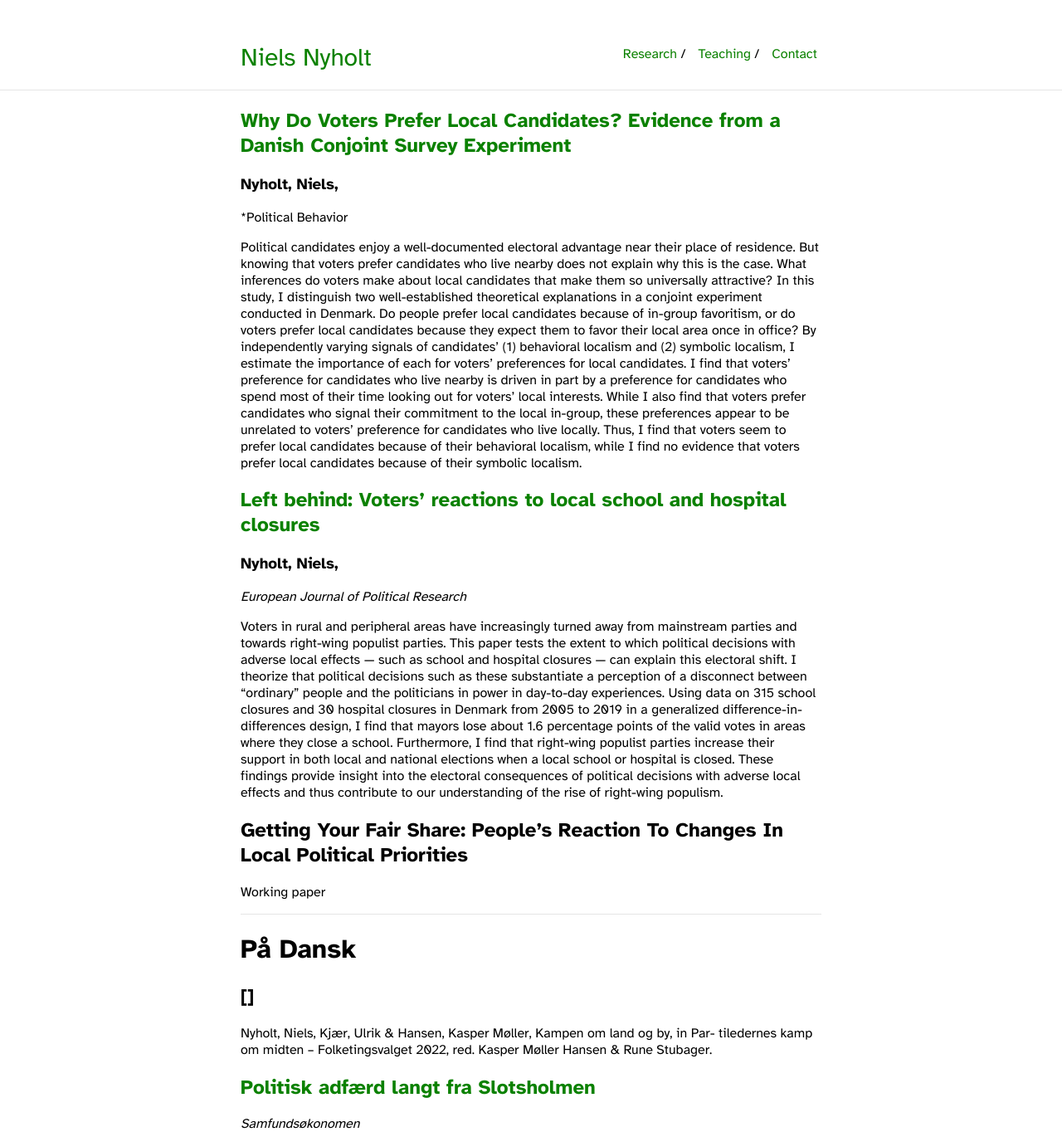
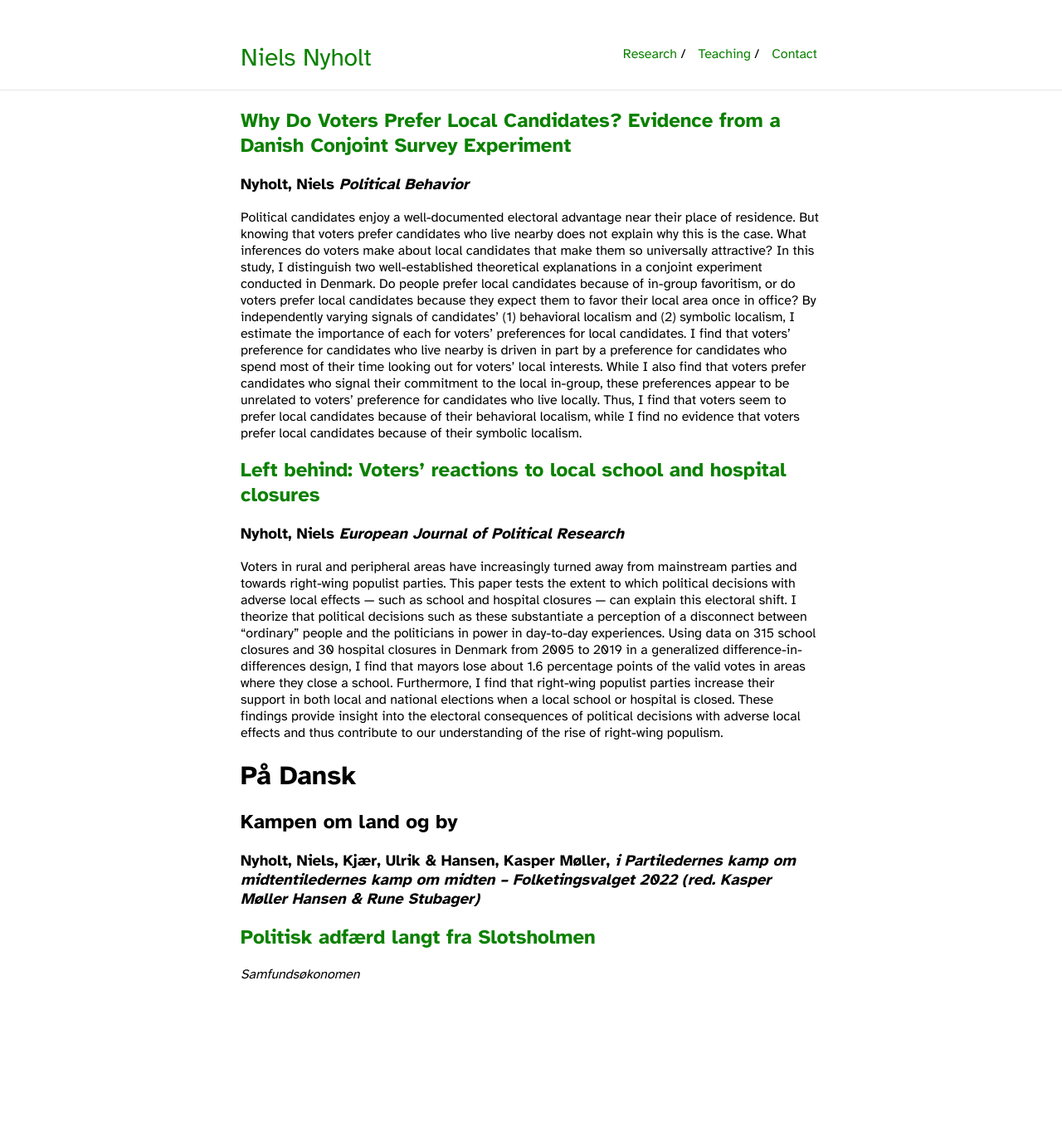
Before and after one commit to nnyholt/nnyholt.github.io, a Jekyll site: the page built from research.md, in a window 1280 px wide. Shown: the whole page at 83% size. Built offline with Jekyll 4.4.1, drawn with Linux system fonts in a browser that asks for light colours; our own code applies the rules of GitHub Pages for plain Markdown files; after the commit the page ends 1184 px from its top, so only the background shows below that.

Commit message:
Yes please

```diff
--- a/research.md
+++ b/research.md
@@ -3,30 +3,20 @@ layout: default
 is_research: true
 ---
 ## [Why Do Voters Prefer Local Candidates? Evidence from a Danish Conjoint Survey Experiment](https://doi.org/10.1007/s11109-024-09919-9)
-### Nyholt, Niels,
-*Political Behavior
+### Nyholt, Niels *Political Behavior*
 
 Political candidates enjoy a well-documented electoral advantage near their place of residence. But knowing that voters prefer candidates who live nearby does not explain why this is the case. What inferences do voters make about local candidates that make them so universally attractive? In this study, I distinguish two well-established theoretical explanations in a conjoint experiment conducted in Denmark. Do people prefer local candidates because of in-group favoritism, or do voters prefer local candidates because they expect them to favor their local area once in office? By independently varying signals of candidates’ (1) behavioral localism and (2) symbolic localism, I estimate the importance of each for voters’ preferences for local candidates. I find that voters’ preference for candidates who live nearby is driven in part by a preference for candidates who spend most of their time looking out for voters’ local interests. While I also find that voters prefer candidates who signal their commitment to the local in-group, these preferences appear to be unrelated to voters’ preference for candidates who live locally. Thus, I find that voters seem to prefer local candidates because of their behavioral localism, while I find no evidence that voters prefer local candidates because of their symbolic localism.
 
 
 
 ## [Left behind: Voters’ reactions to local school and hospital closures](https://doi.org/10.1111/1475-6765.12622)
-### Nyholt, Niels,
-*European Journal of Political Research*
+### Nyholt, Niels *European Journal of Political Research*
 
 Voters in rural and peripheral areas have increasingly turned away from mainstream parties and towards right-wing populist parties. This paper tests the extent to which political decisions with adverse local effects — such as school and hospital closures — can explain this electoral shift. I theorize that political decisions such as these substantiate a perception of a disconnect between “ordinary” people and the politicians in power in day-to-day experiences. Using data on 315 school closures and 30 hospital closures in Denmark from 2005 to 2019 in a generalized difference-in-differences design, I find that mayors lose about 1.6 percentage points of the valid votes in areas where they close a school. Furthermore, I find that right-wing populist parties increase their support in both local and national elections when a local school or hospital is closed. These findings provide insight into the electoral consequences of political decisions with adverse local effects and thus contribute to our understanding of the rise of right-wing populism.
 
+# På Dansk
+## Kampen om land og by
+### Nyholt, Niels, Kjær, Ulrik & Hansen, Kasper Møller, *i Partiledernes kamp om midtentiledernes kamp om midten – Folketingsvalget 2022 (red. Kasper Møller Hansen & Rune Stubager)*
 
-## Getting Your Fair Share: People’s Reaction To Changes In Local Political Priorities
-Working paper
-
----
-
-
-# På Dansk
-## []
-Nyholt, Niels, Kjær, Ulrik & Hansen, Kasper Møller, Kampen om land og by, in Par-
-tiledernes kamp om midten – Folketingsvalget 2022, red. Kasper Møller Hansen & Rune
-Stubager.
 ## [Politisk adfærd langt fra Slotsholmen](https://doi.org/10.7146/samfundsokonomen.v2023i1.135520)
 *Samfundsøkonomen*
```
